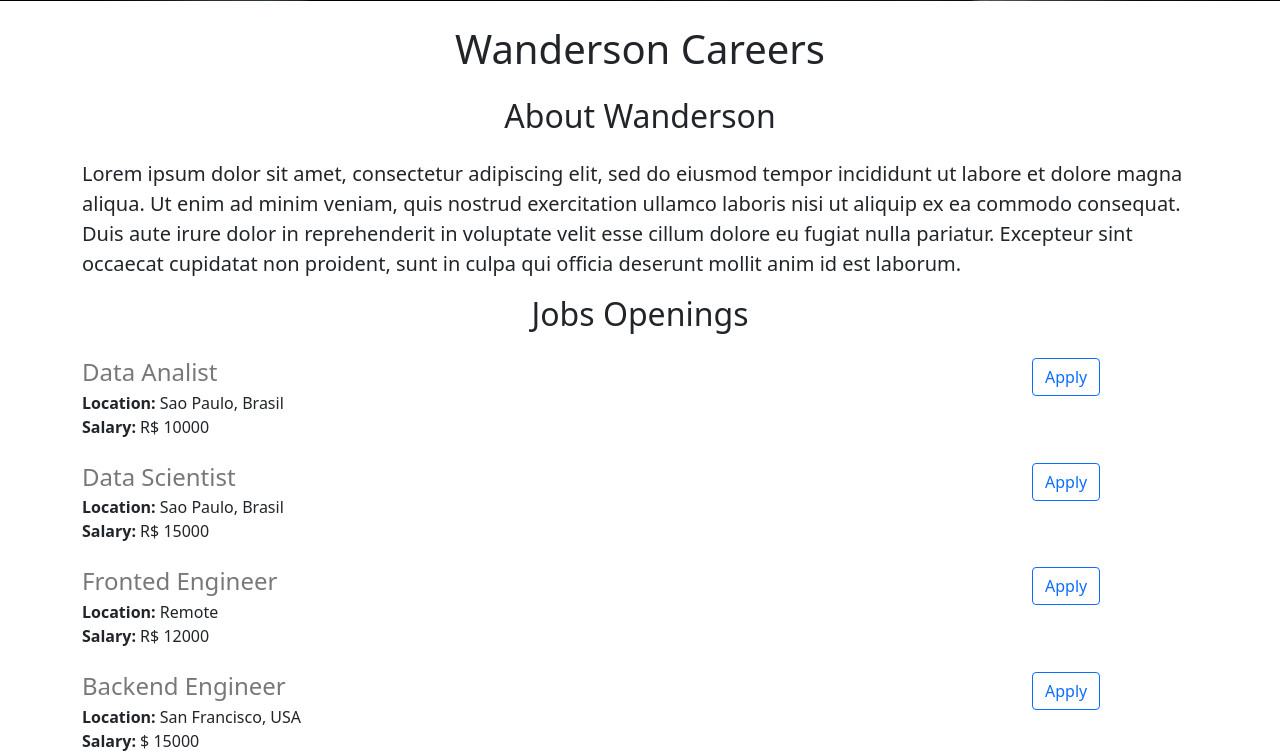
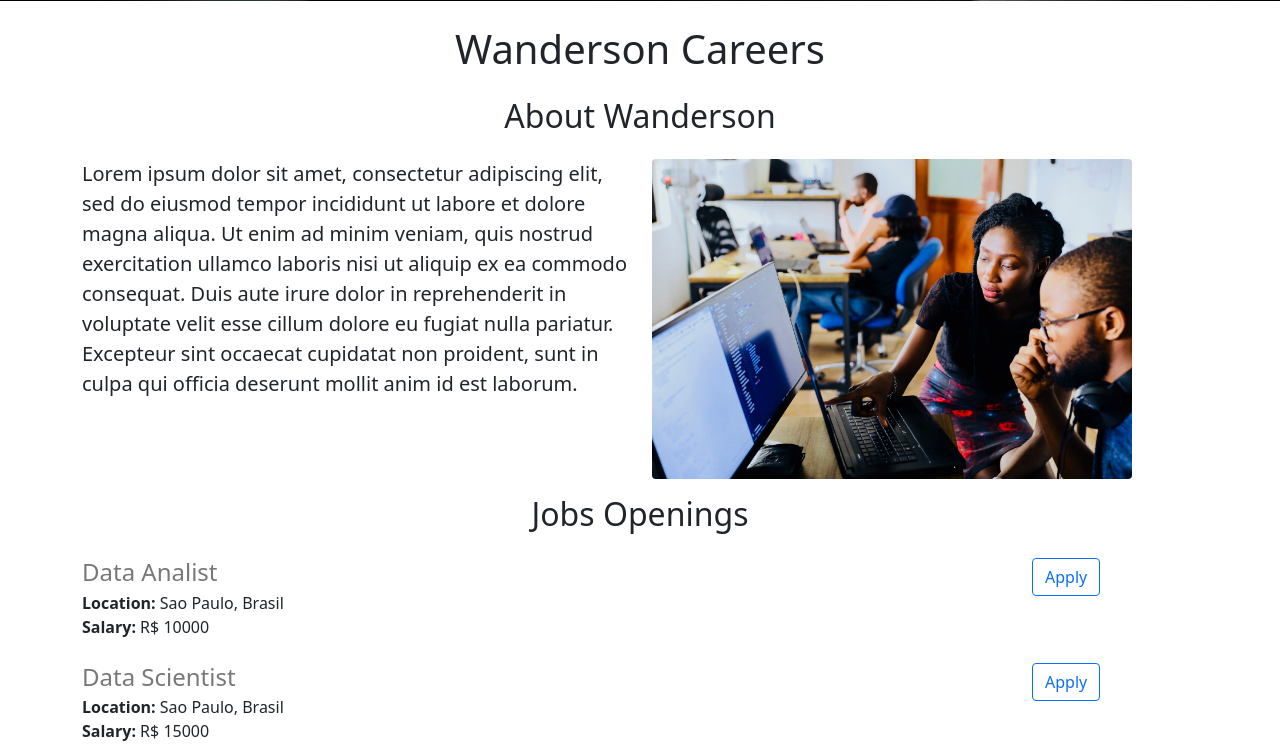
Before and after one commit to wandersondv/wanderson-carrers-website, a Flask app: page / in a window 1280 px wide. Shown: the part 415-1166 px from the top of the page. Run offline with Flask 2, Linux system fonts and the light colour scheme.

Commit message:
Added image people.jpg

```diff
--- a/templates/home.html
+++ b/templates/home.html
@@ -27,9 +27,17 @@
       </h1>
 
       <h2 class="text-center mt-2 mb-4">About Wanderson</h2>
+      <div class="row" style="margin-bottom:16px">
+        <div class="d-none d-md-block col-md-6">
         <p class="lead">
           Lorem ipsum dolor sit amet, consectetur adipiscing elit, sed do eiusmod tempor incididunt ut labore et dolore magna aliqua. Ut enim ad minim veniam, quis nostrud exercitation ullamco laboris nisi ut aliquip ex ea commodo consequat. Duis aute irure dolor in reprehenderit in voluptate velit esse cillum dolore eu fugiat nulla pariatur. Excepteur sint occaecat cupidatat non proident, sunt in culpa qui officia deserunt mollit anim id est laborum.
         </p>
+          </div>
+          <div class="col-6">
+
+          <img src="/static/people.jpg" style ="height:320px;border-radius:4px;">
+            </div>
+      </div>
       <h2 class="text-center mt-2 mb-4">Jobs Openings</h2>
                 <div>
                     {% for job in jobs %}
```
Also changed, not shown: static/people.jpg (added).
